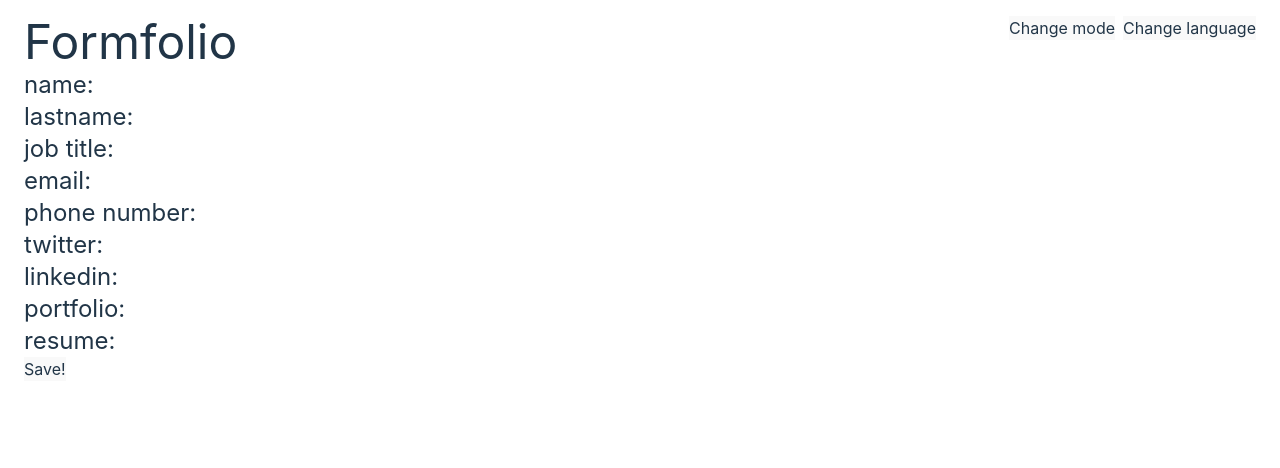
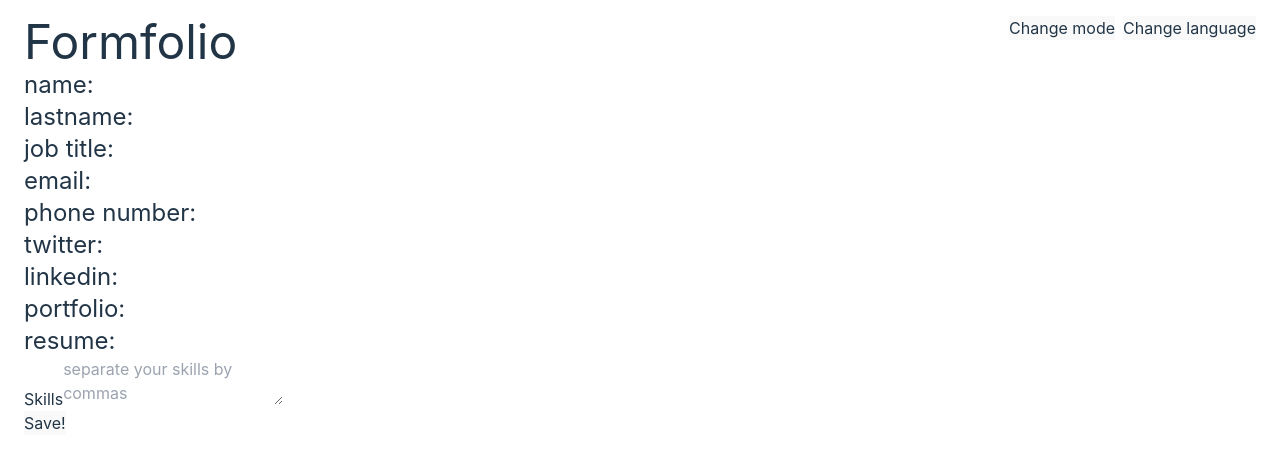
Before and after one commit to ewa1do/formfolio, a React (Vite) app in the folder webapp/: page / in a window 1280 px wide. Shown: the top 468 px of the page. Built offline with nearby package versions, Linux system fonts and the light colour scheme.

Commit message:
refactoring input state into a hook and changing name of the utilities file

```diff
--- a/webapp/src/components/Form.tsx
+++ b/webapp/src/components/Form.tsx
@@ -1,6 +1,7 @@
 import { useContext } from 'react'
 import { Input } from './Input'
 import { UserContext } from '../contexts/userContext'
+import { TextArea } from './Textarea'
 
 const userInfo = [
     {
@@ -64,6 +65,8 @@ export function Form() {
                 />
             ))}
 
+            <TextArea fieldName="skills" />
+
             <button onClick={handleRegister}>Save!</button>
         </form>
     )
--- a/webapp/src/components/Input.tsx
+++ b/webapp/src/components/Input.tsx
@@ -1,5 +1,5 @@
-import { ChangeEvent, useState } from 'react'
-import Utils from '../utils/Utilities'
+import Utils from '../utils'
+import { useInput } from '../hooks/useInput'
 
 interface Props {
     fieldName: string
@@ -7,27 +7,7 @@ interface Props {
 }
 
 export function Input({ fieldName, type }: Props) {
-    const [inputState, setInputState] = useState({
-        [fieldName]: localStorage.getItem(fieldName),
-    })
-
-    function handleInput(event: ChangeEvent<HTMLInputElement>) {
-        const target = event.target as HTMLInputElement
-
-        const [field] = Object.keys(inputState)
-        const inputValue = target.value
-
-        setInputState({
-            ...inputState,
-            [field]: inputValue,
-        })
-
-        localStorage.setItem(field, inputValue)
-    }
-
-    function getValue(name: string) {
-        return localStorage.getItem(name) || ''
-    }
+    const { getValue, handleInput } = useInput(fieldName)
 
     return (
         <div>
--- a/webapp/src/components/Links.tsx
+++ b/webapp/src/components/Links.tsx
@@ -1,6 +1,6 @@
 import { MouseEvent } from 'react'
 import { UserLinks } from '../models/ProfileData'
-import Utils from '../utils/Utilities'
+import Utils from '../utils'
 
 export function Links() {
     const links = Utils.getFields<UserLinks>('formfolio-link')
--- a/webapp/src/components/Profile.tsx
+++ b/webapp/src/components/Profile.tsx
@@ -5,11 +5,11 @@ import { WorkExperience } from './WorkExperience'
 
 export function Profile() {
     return (
-        <>
+        <main>
             <UserInfo />
             <WorkExperience />
             <Skills />
             <Links />
-        </>
+        </main>
     )
 }
--- /dev/null
+++ b/webapp/src/components/TextArea.tsx
@@ -0,0 +1,22 @@
+import { useInput } from '../hooks/useInput'
+
+interface Props {
+    fieldName: string
+}
+
+export function TextArea({ fieldName }: Props) {
+    const { handleInput, getValue } = useInput(fieldName)
+
+    return (
+        <div>
+            <label htmlFor="textarea">Skills</label>
+            <textarea
+                onChange={handleInput}
+                name="textarea"
+                id=""
+                placeholder="separate your skills by commas"
+                value={getValue(fieldName)}
+            ></textarea>
+        </div>
+    )
+}
--- a/webapp/src/components/UserInfo.tsx
+++ b/webapp/src/components/UserInfo.tsx
@@ -1,18 +1,18 @@
 import { UserInformation } from '../models/ProfileData'
-import Utils from '../utils/Utilities'
+import Utils from '../utils'
 
 export function UserInfo() {
     const { name, job_title, lastname, email, phone_number } =
         Utils.getFields<UserInformation>('formfolio-profile')
 
     return (
-        <div>
-            <h2>
+        <section className="my-2">
+            <h2 className="text-3xl capitalize">
                 {name} {lastname}
             </h2>
-            <h3>{job_title}</h3>
+            <h3 className="text-lg capitalize">{job_title}</h3>
             <h3>{email}</h3>
             <h3>{phone_number}</h3>
-        </div>
+        </section>
     )
 }
--- a/webapp/src/components/WorkExperience.tsx
+++ b/webapp/src/components/WorkExperience.tsx
@@ -1,8 +1,12 @@
 export function WorkExperience() {
     return (
-        <div>
-            <h3>Backend Developer</h3>
-            <p>This is a dummy text for the work experience</p>
-        </div>
+        <section className="my-2">
+            <h2>Work Experience</h2>
+
+            <article>
+                <h3>Backend Developer</h3>
+                <p>This is a dummy text for the work experience</p>
+            </article>
+        </section>
     )
 }
--- /dev/null
+++ b/webapp/src/hooks/useInput.ts
@@ -0,0 +1,33 @@
+import { ChangeEvent, useState } from 'react'
+
+/**
+ * @param fieldName name for the field and key within the localstorage
+ * @returns an object containing a the state saved on the localstorage, a getter and a setter of that state
+ */
+export function useInput(fieldName: string) {
+    const [inputState, setInputState] = useState({
+        [fieldName]: localStorage.getItem(fieldName),
+    })
+
+    function handleInput(
+        event: ChangeEvent<HTMLInputElement | HTMLTextAreaElement>
+    ) {
+        const target = event.target as HTMLInputElement
+
+        const [field] = Object.keys(inputState)
+        const inputValue = target.value
+
+        setInputState({
+            ...inputState,
+            [field]: inputValue,
+        })
+
+        localStorage.setItem(field, inputValue)
+    }
+
+    function getValue(name: string) {
+        return localStorage.getItem(name) || ''
+    }
+
+    return { handleInput, inputState, getValue }
+}
--- a/webapp/src/utils/Utilities.ts
+++ b/webapp/src/utils/index.ts
@@ -1,6 +1,5 @@
 class Utilities {
     /**
-     *
      * @param name the name to be formatted MUST HAVE PATTERN word-word-...
      * @param view optional param to check if the function will be rendered as a view
      * @returns a string with a name sanitized
@@ -16,7 +15,6 @@ class Utilities {
     }
 
     /**
-     *
      * @param delimiter: string to be use to split the matches
      * @returns An object from the localStorage with all the data corresponding to the delimeter
      */
```
